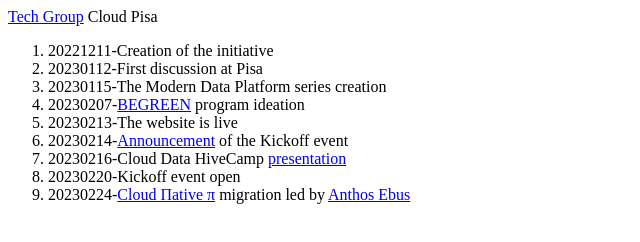
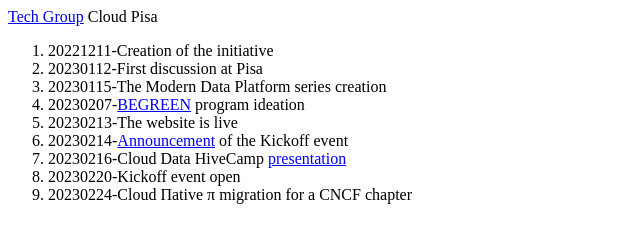
Before and after one commit to diiHive/diiHive.github.io, a plain HTML site: page index.html in a window 1280 px wide. Shown: the whole page, without its empty margins (0-640 px from the left). Drawn offline with Linux system fonts and the light colour scheme.

Commit message:
Update index.html

```diff
--- a/index.html
+++ b/index.html
@@ -13,7 +13,7 @@
       <li>20230214-<a href="20230214background_diiHive1503.png">Announcement</a> of the Kickoff event</li>
       <li>20230216-Cloud Data HiveCamp <a href="20230215CloudDataHiveCamp.pdf">presentation</a></li>
       <li>20230220-Kickoff event open</li>
-      <li>20230224-<a href="https://www.linkedin.com/groups/9308677/">Cloud Πative π</a> migration led by <a href="https://ea-b.me/">Anthos Ebus</a></li>
+      <li>20230224-Cloud Πative π migration for a CNCF chapter</li>
   </ol></nav>
   </body>
 </html>
```
